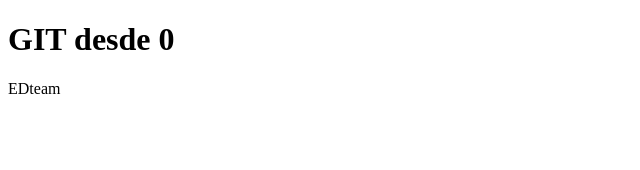
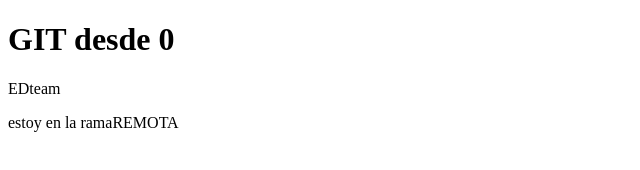
Before and after one commit to mduran08/EDteamGIT, a plain HTML site: page index.html in a window 1280 px wide. Shown: the whole page, without its empty margins (0-640 px from the left). Drawn offline with Linux system fonts and the light colour scheme.

Commit message:
cambioa la rama test

```diff
--- a/index.html
+++ b/index.html
@@ -9,5 +9,8 @@
 <body>
     <h1>GIT desde 0</h1>
     <p>EDteam</p>
+    <section>
+        <p>estoy en la ramaREMOTA</p>
+    </section>
 </body>
 </html>
```
